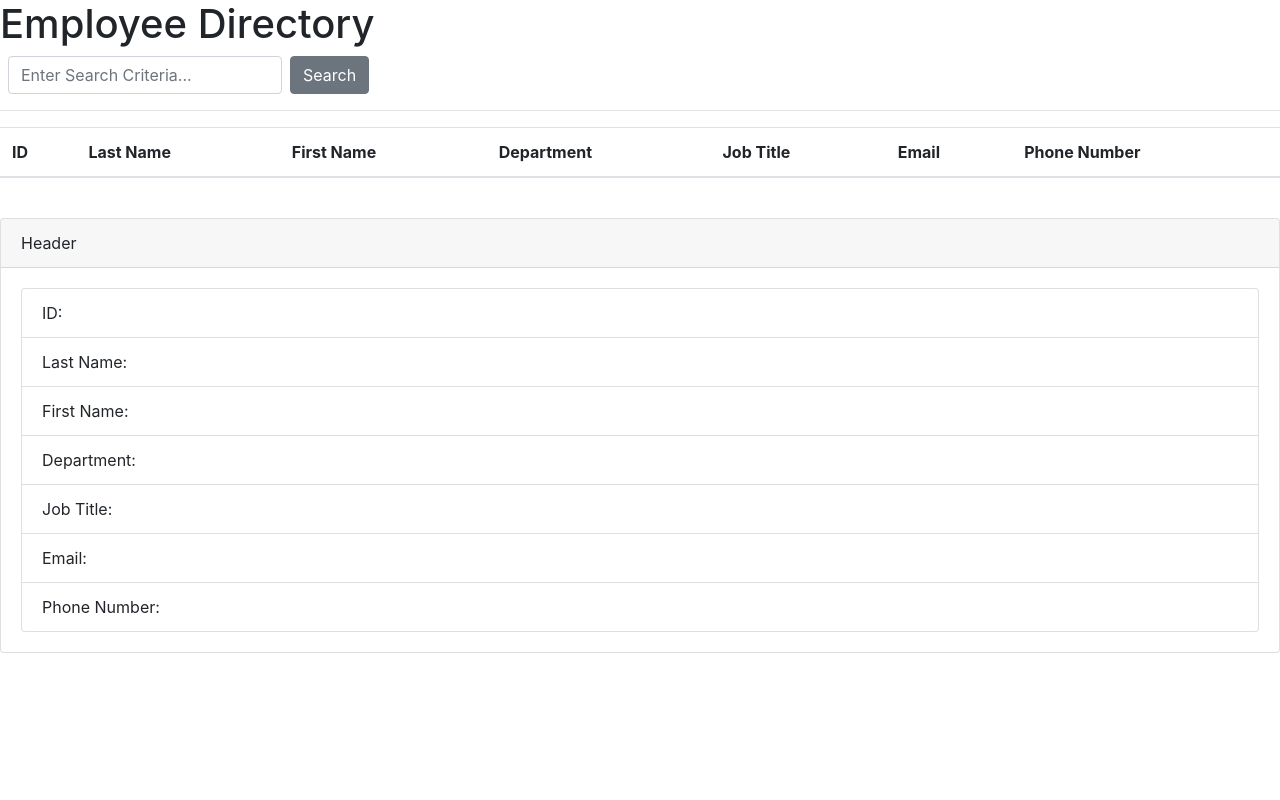
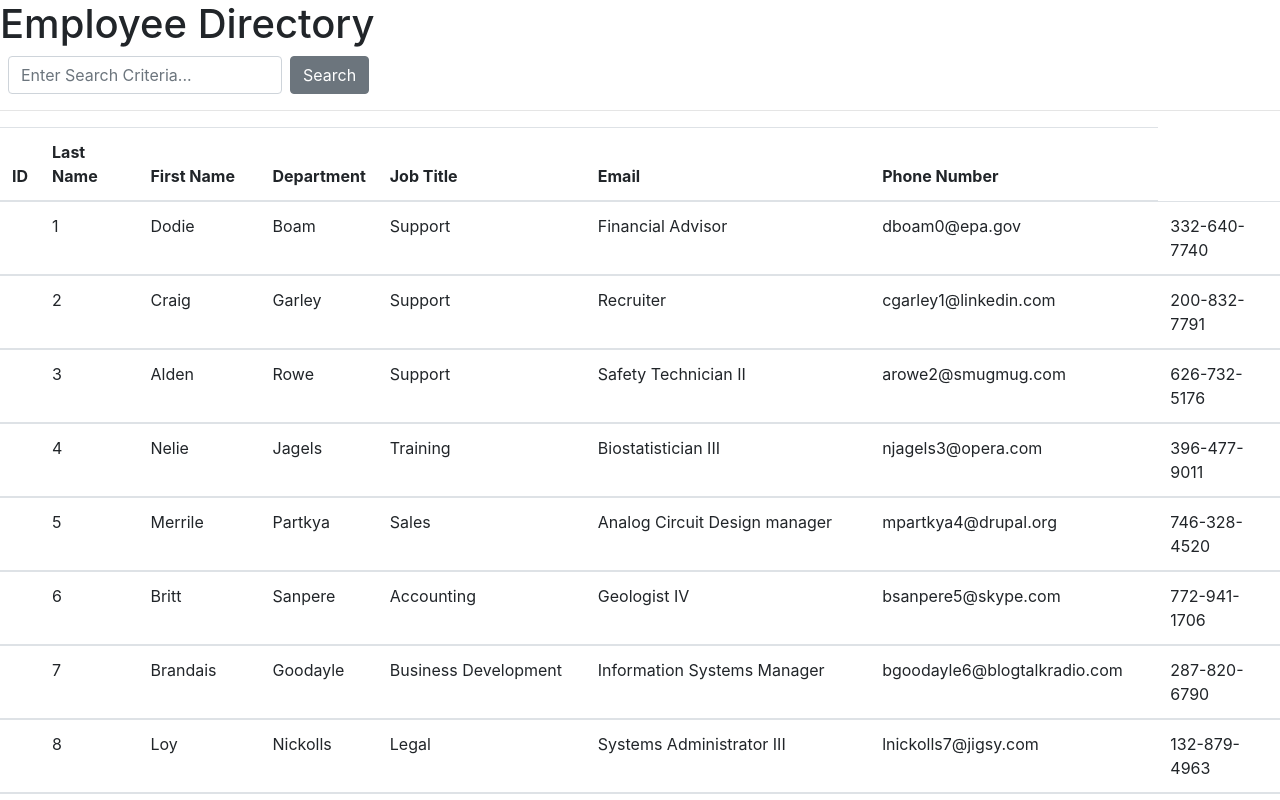
Before and after one commit to erikapaige/employeeDirectory, a React (Create React App) app: page / in a window 1280 px wide. Shown: the top 800 px of the page. Built offline with nearby package versions, Linux system fonts and the light colour scheme.

Commit message:
employee data renders on pageload

```diff
--- a/package.json
+++ b/package.json
@@ -32,5 +32,8 @@
       "last 1 firefox version",
       "last 1 safari version"
     ]
+  },
+  "devDependencies": {
+    "json-loader": "^0.5.7"
   }
 }
--- a/src/App.js
+++ b/src/App.js
@@ -1,12 +1,11 @@
 // bring in React and 'component' constructor to use smart components
 import React, { Component } from 'react'
 // bring in array of employees
-import employees from "./employees.json"
+import employees from "./employees"
 // bring in individual components
 import EmployeeTable from './components/EmployeeTable/EmployeeTable'
 import Search from './components/Search'
 import EmployeeCard from './components/EmployeeCard'
-
 
 class App extends Component {
 
@@ -21,23 +20,29 @@ class App extends Component {
       //job_title
       //email
       //phone_number
-}
+    }
 
   // grab value by text input
   handleInputChange = event => {
     this.setState({ [event.target.name]: event.target.value })
   }
 
-  // grab value by text input
-  // handleSearchInput = event => {
-  //   this.setState({ [event.target.name]: event.target.value })
-  // }
-
   // grab value from text input and create card
   handleSubmit = event => {
-    // event.preventDefault()
-    console.log('ping')
+    event.preventDefault()
+    // console.log('ping')
 
+    this.setState({
+      employees:{
+       id: this.state.id,
+       first_name: this.state.first_name,
+       last_name: this.state.last_name,
+       department: this.state.department,
+       job_title:this.state.job_title,
+       email: this.state.email,
+       phone_number: this.state.phone_number
+      }
+    })
   }
 
   // return JSX
@@ -56,7 +61,7 @@ class App extends Component {
           handleInputChange={this.handleInputChange}
           handleSubmit={this.handleSubmit}/>
         <hr />
-        <EmployeeTable employees={employees}/>
+        <EmployeeTable />
         <EmployeeCard employee={this.state.employees}/>
       </>
     )
--- a/src/components/EmployeeTable/EmployeeTable.js
+++ b/src/components/EmployeeTable/EmployeeTable.js
@@ -1,12 +1,14 @@
 // bring in React package
-import React from 'react'
+import React, { Component } from 'react'
 // bring in Table component form Reactstrap
 import { Table } from 'reactstrap'
+import EmployeeData from '../../employees.json'
 
 
-const EmployeeTable = props => {
+class EmployeeTable extends Component {
 
-  return(
+    render () {
+      return (
         <Table>
           <thead>
             <tr>
@@ -19,16 +21,23 @@ const EmployeeTable = props => {
               <th>Phone Number</th>
             </tr>
           </thead>
-      <tbody>
+          {EmployeeData.map((employeeDetail, index)=>{
+            return <tbody>
               <tr>
                 <th scope="row"></th>
-          <td></td>
-          <td></td>
-          <td></td>
+                  <td>{employeeDetail.id}</td>
+                  <td>{employeeDetail.first_name}</td>
+                  <td>{employeeDetail.last_name}</td>
+                  <td>{employeeDetail.department}</td>
+                  <td>{employeeDetail.job_title}</td>
+                  <td>{employeeDetail.email}</td>
+                  <td>{employeeDetail.phone_number}</td>
               </tr>
             </tbody>
+          })}
         </Table>
       )
     }
+}
 
 export default EmployeeTable
--- a/src/components/Search/Search.js
+++ b/src/components/Search/Search.js
@@ -9,6 +9,9 @@ import { Button,
   from 'reactstrap'
 
 const Search = props => {
+  // props is undefined but data appears
+  // console.log(props)
+
   return(
     <>
       <Form inline>
@@ -17,11 +20,13 @@ const Search = props => {
           <Input
             type="employee"
             name="employee"
-            // id=""
+            id="employee"
             placeholder="Enter Search Criteria..."
-            onChange={props.handleInputChange} />
+            onChange={props.handleInputChange}
+            // value={props.state.value}
+            />
         </FormGroup>
-        <Button onClick={props.handleSearchBtn}>Search</Button>
+        <Button onClick={props.handleSubmit}>Search</Button>
       </Form>
     </>
   )
```
Also changed, not shown: 1 other file (tests, documents, lock files or other folders). Lines whose indentation alone changed are shown as unchanged.
